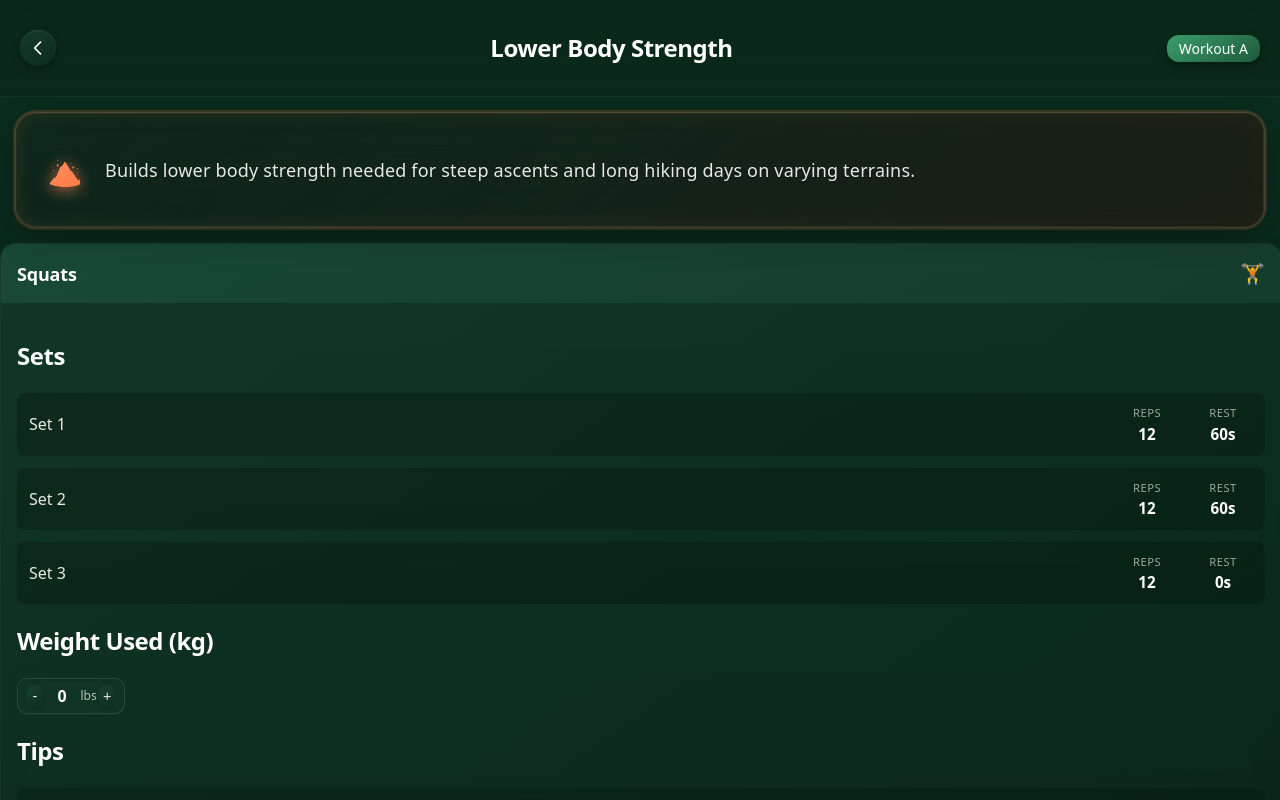
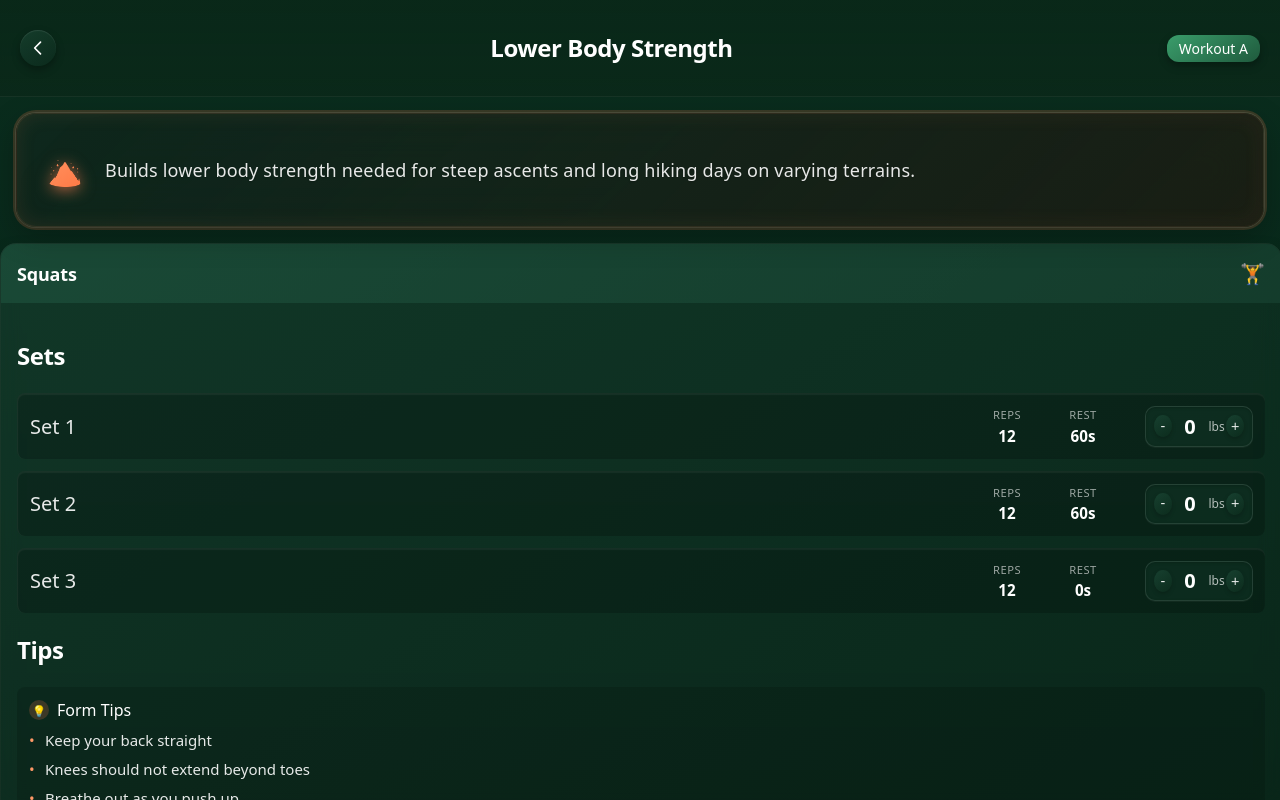
Before and after one commit to gabe-a-vazquez/kilimanjaro-app, a Next.js app: page /workouts/1 in a window 1280 px wide. Built offline with nearby package versions, Linux system fonts and the light colour scheme.

Commit message:
move weight used into the row

```diff
--- a/app/globals.css
+++ b/app/globals.css
@@ -450,6 +450,117 @@
     display: flex;
     flex-direction: column;
   }
+
+  /* Exercise components styling */
+  .set-row {
+    display: flex;
+    justify-content: space-between;
+    align-items: center;
+    padding: 0.75rem 1rem;
+    background: rgba(6, 20, 14, 0.9);
+    border-radius: 8px;
+    margin-bottom: 0.75rem;
+    border-top: 1px solid rgba(255, 255, 255, 0.05);
+    border-left: 1px solid rgba(255, 255, 255, 0.05);
+    box-shadow: inset 0 1px 1px rgba(255, 255, 255, 0.05);
+  }
+
+  .set-label {
+    font-weight: 500;
+    color: rgba(255, 255, 255, 0.9);
+    font-size: 1.25rem;
+  }
+
+  .set-details {
+    display: flex;
+    gap: 2rem;
+    align-items: center;
+  }
+
+  .set-detail {
+    text-align: center;
+  }
+
+  .set-detail-label {
+    font-size: 0.75rem;
+    color: rgba(255, 255, 255, 0.6);
+    text-transform: uppercase;
+    letter-spacing: 0.5px;
+    margin-bottom: 0.25rem;
+  }
+
+  .set-detail-value {
+    font-weight: 600;
+    font-size: 1.25rem;
+    font-feature-settings: "tnum";
+    font-variant-numeric: tabular-nums;
+    color: white;
+  }
+
+  .weight-input {
+    display: flex;
+    align-items: center;
+    justify-content: center;
+    background: rgba(26, 69, 52, 0.3);
+    border-radius: 10px;
+    padding: 0.35rem 0.5rem;
+    box-shadow: inset 0 1px 3px rgba(0, 0, 0, 0.2),
+      0 1px 1px rgba(255, 255, 255, 0.05);
+    border: 1px solid rgba(255, 255, 255, 0.1);
+    position: relative;
+    margin-left: 1rem;
+  }
+
+  .weight-value {
+    margin: 0 0.4rem;
+    font-weight: 600;
+    min-width: 24px;
+    text-align: center;
+    font-feature-settings: "tnum";
+    font-variant-numeric: tabular-nums;
+    color: white;
+    font-size: 1.25rem;
+  }
+
+  .weight-unit {
+    font-size: 0.75rem;
+    color: rgba(255, 255, 255, 0.7);
+    margin-right: 0.1rem;
+  }
+
+  .weight-button {
+    width: 22px;
+    height: 22px;
+    border-radius: 50%;
+    background: linear-gradient(
+      145deg,
+      rgba(26, 69, 52, 0.8),
+      rgba(12, 44, 29, 0.8)
+    );
+    display: flex;
+    justify-content: center;
+    align-items: center;
+    cursor: pointer;
+    font-size: 0.9rem;
+    user-select: none;
+    box-shadow: 0 2px 4px rgba(0, 0, 0, 0.2);
+    transition: all 150ms ease;
+    color: rgba(255, 255, 255, 0.9);
+    border: none;
+    padding: 0;
+    line-height: 1;
+  }
+
+  .weight-button:hover {
+    background: linear-gradient(145deg, #ff9967, #ff7440);
+    transform: translateY(-1px);
+    box-shadow: 0 3px 6px rgba(0, 0, 0, 0.3);
+  }
+
+  .weight-button:active {
+    transform: translateY(1px);
+    box-shadow: 0 1px 2px rgba(0, 0, 0, 0.3);
+  }
 }
 
 @layer utilities {
--- a/app/workouts/[id]/page.tsx
+++ b/app/workouts/[id]/page.tsx
@@ -104,28 +104,27 @@ export default function WorkoutPage() {
                         key={index}
                         setNumber={index + 1}
                         details={[
-                          { label: "Reps", value: exercise.reps },
+                          { label: "REPS", value: exercise.reps },
                           {
-                            label: "Rest",
+                            label: "REST",
                             value:
                               index < exercise.sets - 1
                                 ? `${exercise.restTime}s`
                                 : "0s",
                           },
                         ]}
+                        rightElement={
+                          <WeightInput
+                            initialValue={weights[exercise.id] || 0}
+                            onChange={(value) =>
+                              handleWeightChange(exercise.id, value)
+                            }
+                            unit="lbs"
+                          />
+                        }
                       />
                     ))}
                   </div>
-                </div>
-
-                <div>
-                  <h3 className="text-sm font-medium text-gray-200 mb-2">
-                    Weight Used (kg)
-                  </h3>
-                  <WeightInput
-                    initialValue={weights[exercise.id] || 0}
-                    onChange={(value) => handleWeightChange(exercise.id, value)}
-                  />
                 </div>
 
                 {exercise.tips.length > 0 && (
```
